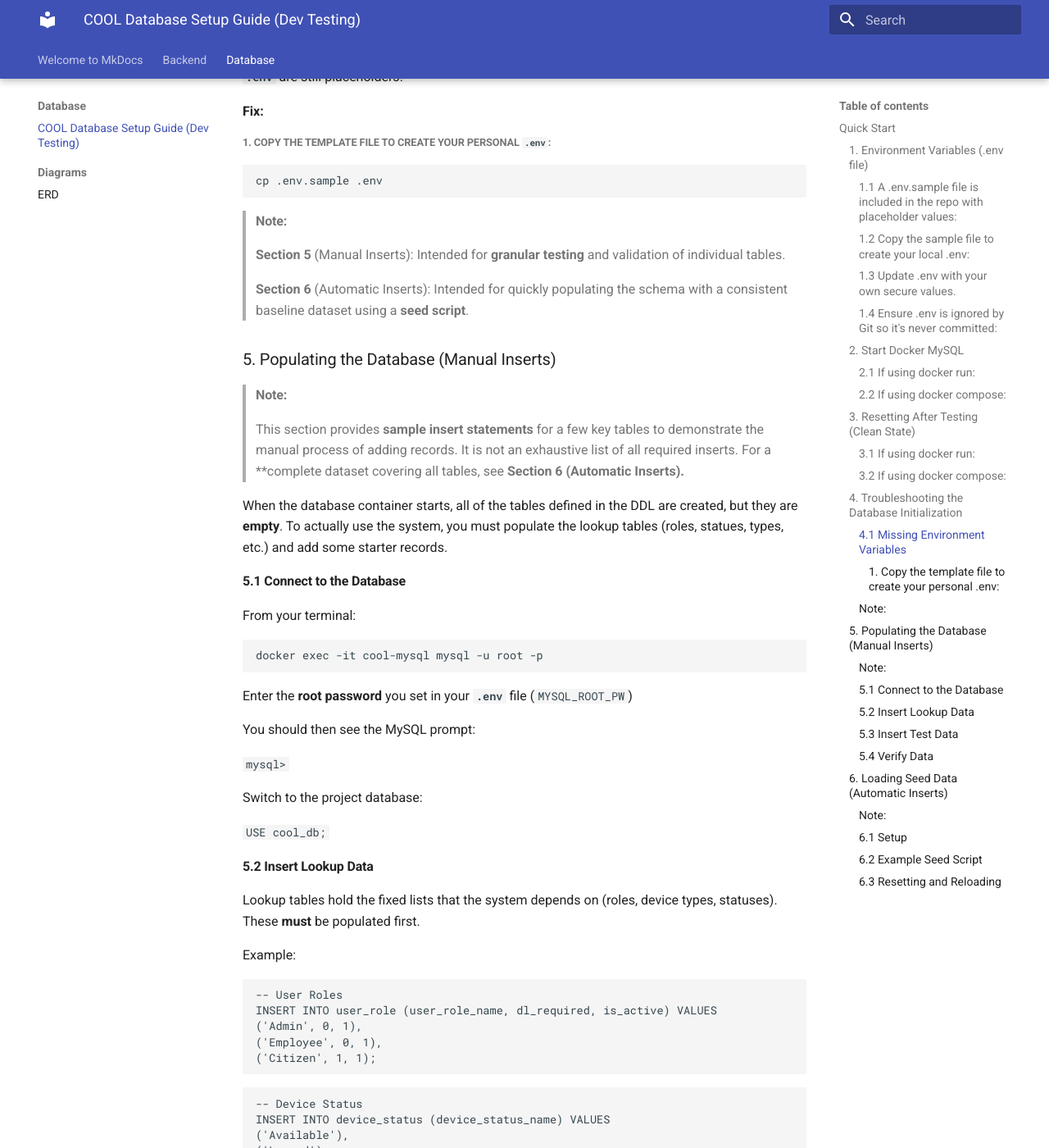
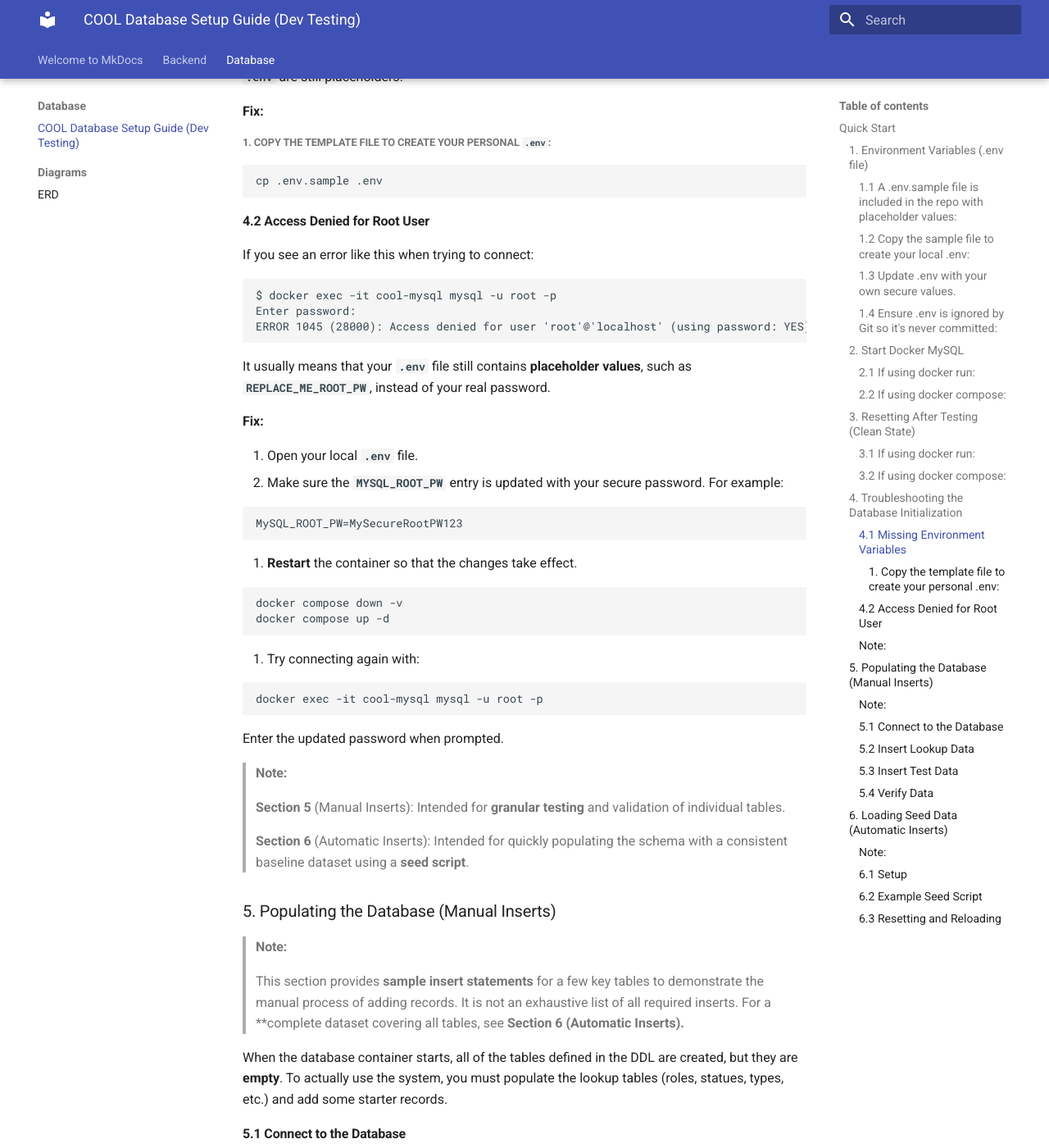
Before and after one commit to CityOfOrlando-2025/COOL, an MkDocs documentation site: the page built from documentation/docs/database/cool-db-setup-guide.md, in a window 1280 px wide and 1400 px high, scrolled down 2456 px. Shown: the whole window at 82% size. Built offline with MkDocs 1.6.1 and Material for MkDocs 9.7.7, drawn with Linux system fonts in a browser that asks for light colours.

Commit message:
added 4.2 unchanged pwd in troubleshooting section

````diff
--- a/documentation/docs/database/cool-db-setup-guide.md
+++ b/documentation/docs/database/cool-db-setup-guide.md
@@ -113,6 +113,37 @@ from the **`.env.sample`** template, or the values inside **`.env`** are still p
 ```
 cp .env.sample .env
 ```
+#### 4.2 Access Denied for Root User
+
+If you see an error like this when trying to connect:
+```
+$ docker exec -it cool-mysql mysql -u root -p
+Enter password:
+ERROR 1045 (28000): Access denied for user 'root'@'localhost' (using password: YES)
+```
+It usually means that your **`.env`** file still contains **placeholder values**, such as **`REPLACE_ME_ROOT_PW`**, instead of your real password.
+
+**Fix:**
+
+1. Open your local **`.env`** file.
+2. Make sure the **`MYSQL_ROOT_PW`** entry is updated with your secure password. For example:
+
+```
+MySQL_ROOT_PW=MySecureRootPW123
+```
+3. **Restart** the container so that the changes take effect.
+
+```
+docker compose down -v
+docker compose up -d
+```
+
+4. Try connecting again with:
+```
+docker exec -it cool-mysql mysql -u root -p
+```
+
+Enter the updated password when prompted.
 
 > #### **Note:**
 >
````
